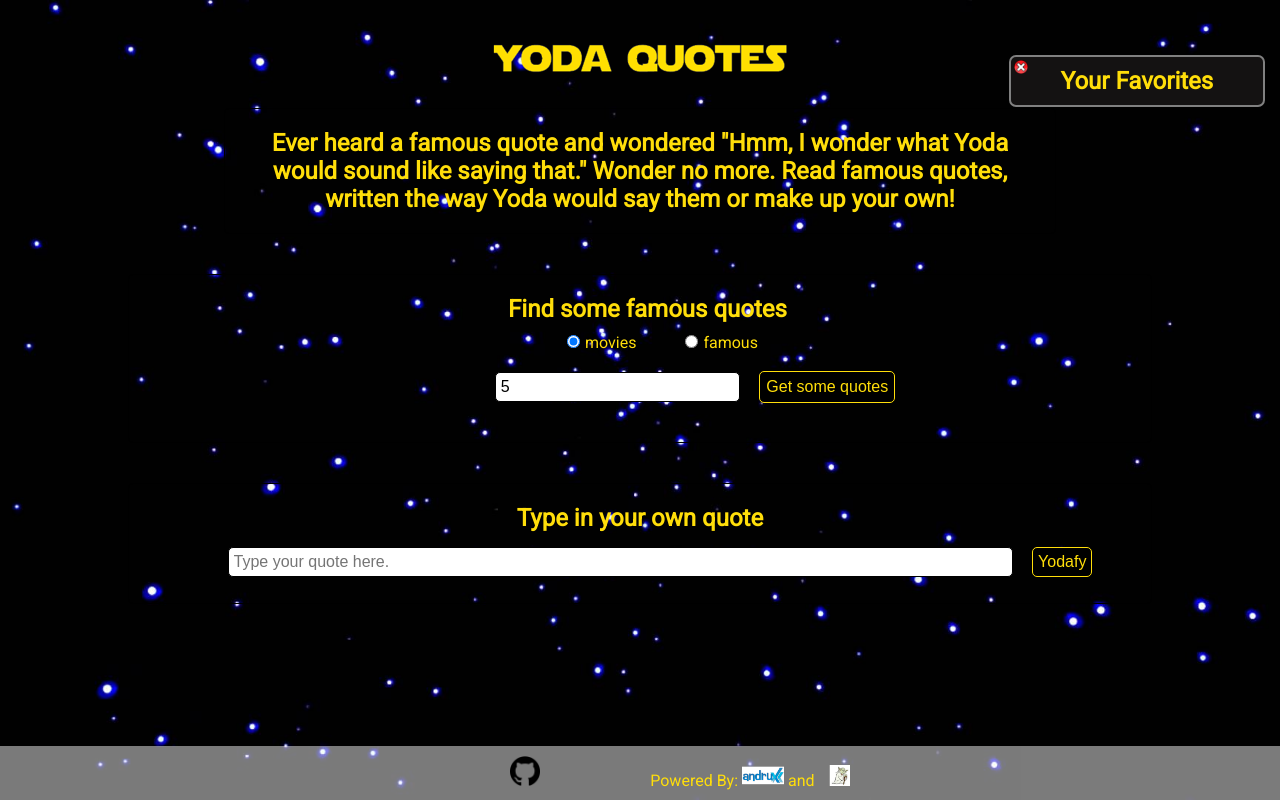
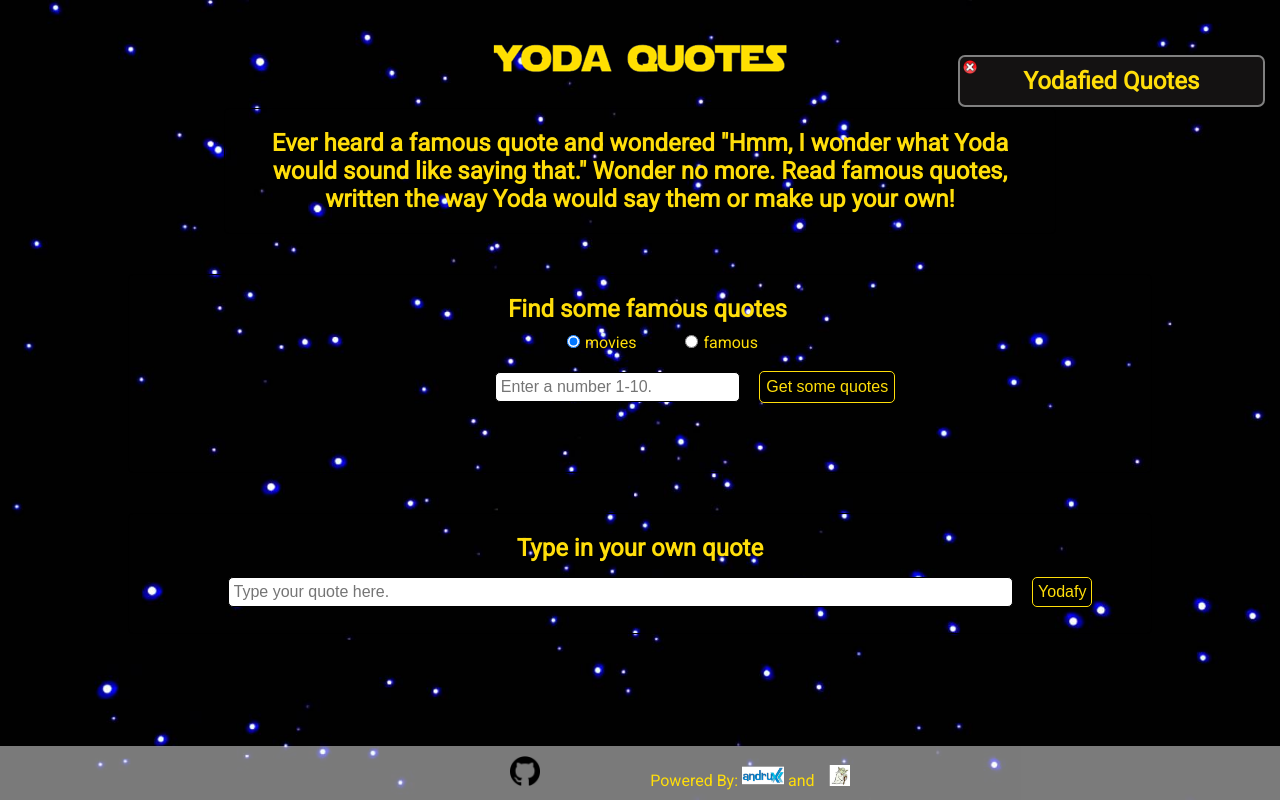
Before and after one commit to codysperoff/final-capstone-yoda-quotes, a website: page public/index.html in a window 1280 px wide. Drawn offline with nearby package versions, Linux system fonts and the light colour scheme; no server answers.

Commit message:
added margin-top to search-results

```diff
--- a/public/client.js
+++ b/public/client.js
@@ -25,6 +25,10 @@
 $(document).on('submit', "#search-form", function (key) {
     key.preventDefault();
     var quoteToYodafy = $('#search-section').val();
+
+    if (quoteToYodafy == "") {
+        alert('Type something in, you must.');
+    }
 
     console.log(quoteToYodafy);
     yodafyResults(quoteToYodafy);
--- a/public/index.html
+++ b/public/index.html
@@ -21,7 +21,7 @@
                         <img src="images/delete-favorites.png">
                     </button>
                 </div>
-                <h2>Your Favorites</h2>
+                <h2>Yodafied Quotes</h2>
                 <ul>
 
                 </ul>
@@ -40,7 +40,7 @@
                 </div>
 
 
-                <input id="count-number" type="text" placeholder="Enter a number 1-10." value="5">
+                <input id="count-number" type="text" placeholder="Enter a number 1-10.">
                 <button id="count-button" type="submit">Get some quotes</button>
             </form>
             <ul class="search-results"></ul>
--- a/public/main.css
+++ b/public/main.css
@@ -123,6 +123,7 @@
 
     .search-results {
         list-style-type: none;
+        margin-top: 30px;
     }
 
     #yodafy-count-button {
@@ -199,16 +200,16 @@
         position: fixed;
         top: 15px;
         right: 15px;
-        width: 20%;
+        width: 24%;
         color: white;
         /* text-align: left; */
-        font-size: 10px;
+        font-size: 14px;
         z-index: 1000;
         border: 2px gray solid;
         border-radius: 7px;
         padding: 10px;
         text-align: center;
-        max-height: 150px;
+        max-height: 160px;
         min-width: 150px;
         overflow-y: auto;
     }
```
